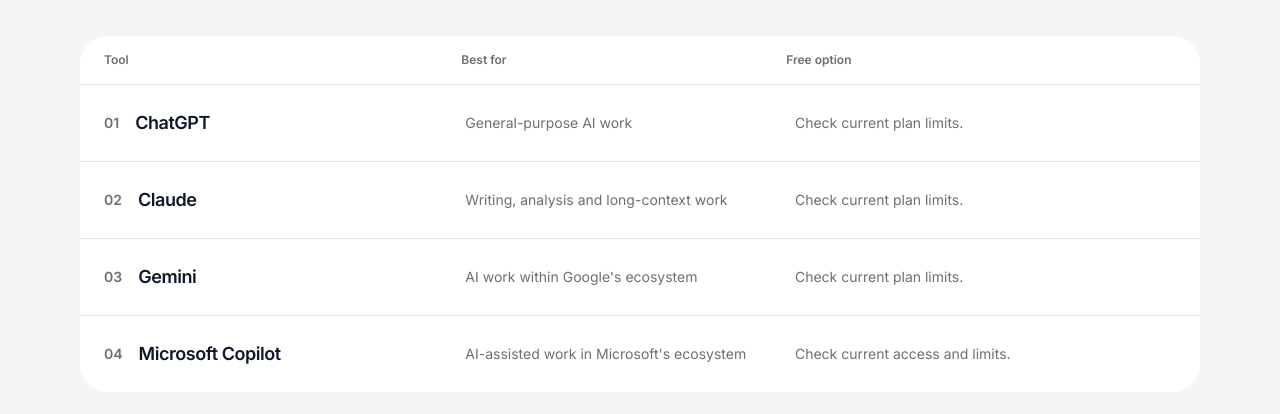
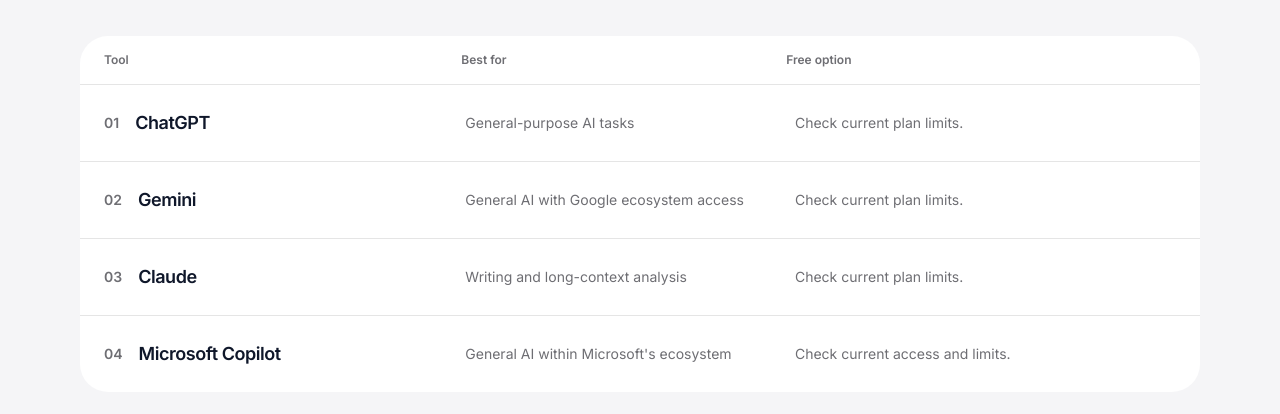
Before and after one commit to LinukaBandara/StackPick, a Next.js app: page /best/free-ai-tools-small-businesses in a window 1280 px wide. Shown: the part 992-1406 px from the top of the page. Built offline with nearby package versions, Linux system fonts and the light colour scheme; no server answers.

Commit message:
refactor: specialize AI comparison tools

```diff
--- a/app/best/free-ai-tools-small-businesses/page.tsx
+++ b/app/best/free-ai-tools-small-businesses/page.tsx
@@ -15,10 +15,10 @@ export default function Page() {
       intro="A practical guide to free AI tools for small businesses, with attention to limits, usage caps, privacy and when a paid plan becomes necessary."
       pricingNote="Free AI plans can have usage caps, model restrictions, feature limits or changing availability. Verify current provider terms before relying on a free plan."
       tools={[
-        { name: "ChatGPT", bestFor: "General-purpose AI work", freeOption: "Check current plan limits.", tradeoff: "Broad capability means you still need to define the workflow.", url: "https://chatgpt.com/" },
-        { name: "Claude", bestFor: "Writing, analysis and long-context work", freeOption: "Check current plan limits.", tradeoff: "Limits and available features vary by plan.", url: "https://claude.ai/" },
-        { name: "Gemini", bestFor: "AI work within Google's ecosystem", freeOption: "Check current plan limits.", tradeoff: "Feature availability can vary by account and region.", url: "https://gemini.google.com/" },
-        { name: "Microsoft Copilot", bestFor: "AI-assisted work in Microsoft's ecosystem", freeOption: "Check current access and limits.", tradeoff: "The useful features depend on the Microsoft products and plan involved.", url: "https://copilot.microsoft.com/" },
+        { name: "ChatGPT", bestFor: "General-purpose AI tasks", freeOption: "Check current plan limits.", tradeoff: "Broad capability makes it useful across many jobs, but limits vary.", url: "https://chatgpt.com/" },
+        { name: "Gemini", bestFor: "General AI with Google ecosystem access", freeOption: "Check current plan limits.", tradeoff: "Availability and features can vary by account and region.", url: "https://gemini.google.com/" },
+        { name: "Claude", bestFor: "Writing and long-context analysis", freeOption: "Check current plan limits.", tradeoff: "Free usage and features can change.", url: "https://claude.ai/" },
+        { name: "Microsoft Copilot", bestFor: "General AI within Microsoft's ecosystem", freeOption: "Check current access and limits.", tradeoff: "The strongest business features depend on Microsoft products and plans.", url: "https://copilot.microsoft.com/" },
       ]}
       bottomLine="A free AI tool is valuable only if its limits still fit the job."
     >
```
